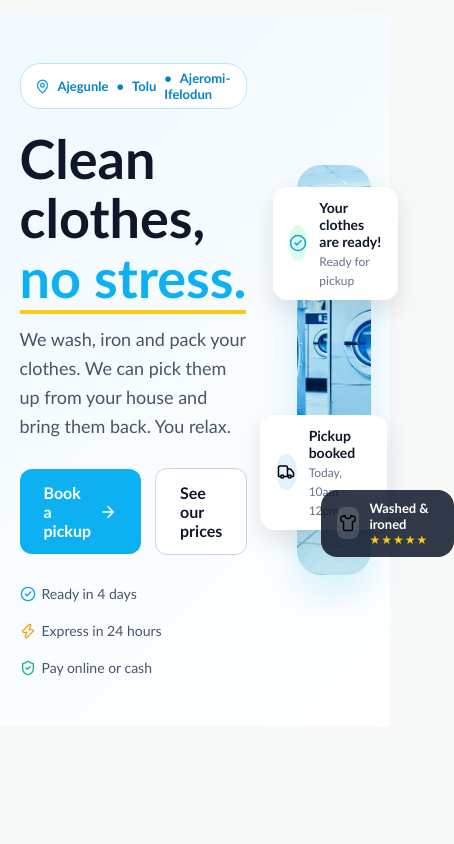
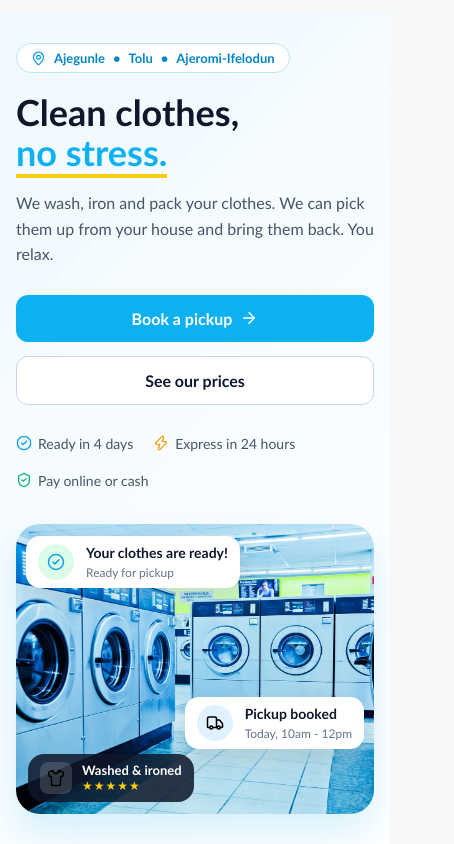
Before and after one commit to deMizzy12/first-Hero-page, a plain HTML site: page sundays-laundry/headerResponsive.html in a window 390 px wide. Shown: the part 59-903 px from the top of the page, 454 px wide, since content can reach past the window. Before the commit the page ends 844 px from the top, so only its background shows below. Drawn offline with Linux system fonts and the light colour scheme; files whose address does not match are found by name.

Commit message:
Move Sunday's Laundry Spot project into sundays-laundry folder

```diff
--- a/headerResponsive.css
+++ b/headerResponsive.css
@@ -466,3 +466,61 @@ img {
   font-size: 12px;
   letter-spacing: 1px;
 }
+@media (max-width: 768px) {
+    /* ... keep your existing mobile header & hamburger rules above this ... */
+
+    /* =========================================
+       MOBILE HERO SECTION (768px and below)
+       ========================================= */
+    .hero {
+        padding: 30px 16px;
+    }
+
+    .hero-container {
+        grid-template-columns: 1fr; /* Stacks Left Text on top, Photo below */
+        gap: 35px;
+    }
+
+    .hero-text h1 {
+        font-size: 36px;          /* Shrinks 54px headline to fit phone screens */
+    }
+
+    .hero-sub {
+        font-size: 16px;
+    }
+
+    /* Stacks the two buttons full-width for easy thumb tapping */
+    .hero-buttons {
+        flex-direction: column;
+        align-items: stretch;
+    }
+
+    .btn-primary,
+    .btn-secondary {
+        justify-content: center;
+        text-align: center;
+    }
+
+    /* Adjusts photo height & pulls floating cards inside the screen edge */
+    .main-hero-img {
+        height: 290px;
+    }
+
+    .card-top {
+        top: 12px;
+        left: 10px;
+        padding: 8px 12px;
+    }
+
+    .card-right {
+        bottom: 65px;
+        right: 10px;
+        padding: 8px 12px;
+    }
+
+    .float-pill {
+        bottom: 12px;
+        left: 12px;
+        padding: 8px 12px;
+    }
+}
--- /dev/null
+++ b/sundays-laundry/headerResponsive.css
@@ -0,0 +1,526 @@
+* {
+    padding: 0;
+    margin: 0;
+    box-sizing: border-box;
+}
+
+body {
+    min-height: 100vh;
+    width: 100%;
+    background-color: rgb(247, 248, 248);
+    display: grid;
+    grid-template-columns: 1fr;
+    align-content: start;
+    justify-items: center;
+}
+
+header {
+    height: 100px;
+    width: 90%;
+    display: flex;
+    align-items: center;
+    justify-content: space-between;
+}
+
+.logo-holder {
+    height: 80px;
+    width: auto;
+    display: flex;
+    align-items: center;
+    gap: 10px;
+}
+
+img {
+    height: 30px;
+    width: 30px;
+}
+
+.brand-details {
+    font-family: 'Gill Sans', 'Gill Sans MT', Calibri, 'Trebuchet MS', sans-serif;
+}
+
+.brand-details h1 {
+    font-size: 20px;
+    color: rgb(13, 177, 241);
+}
+
+.brand-details h1 span {
+    color: black;
+}
+
+.brand-details p {
+    font-size: 13px;
+    color: rgb(13, 177, 241);
+}
+
+.nav-menu {
+    height: 80px;
+    width: 500px;
+    display: flex;
+    align-items: center;
+    justify-content: space-evenly;
+}
+
+.nav-menu a{
+    font-family: 'Gill Sans', 'Gill Sans MT', Calibri, 'Trebuchet MS', sans-serif;
+    font-size: 18px;
+    color: grey;
+    text-decoration: none;
+    cursor: pointer;
+}
+
+.action-btns {
+    height: 80px;
+    width: 450px;
+    display: flex;
+    justify-content: space-between;
+    align-items: center;
+}
+
+.install-btn {
+    display: flex;
+    align-items: center;
+    gap: 10px;
+    padding: 10px 15px;
+    border-radius: 10px;
+    border: 1px solid rgb(25, 100, 129);
+    font-family: 'Gill Sans', 'Gill Sans MT', Calibri, 'Trebuchet MS', sans-serif;
+    color: rgb(43, 184, 240);
+    font-size: 18px;
+    background-color: rgb(247, 248, 248);
+    cursor: pointer;
+}
+
+.language-switch {
+    display: flex;
+    align-items: center;
+    gap: 4px;
+    border: 1px solid rgb(205, 209, 211);
+    border-radius: 15px;
+    padding: 3px 5px;
+    background-color: rgb(205, 209, 211);
+    color: rgb(105, 104, 104);
+    font-family: 'Gill Sans', 'Gill Sans MT', Calibri, 'Trebuchet MS', sans-serif;
+}
+
+.active {
+    border: 0px;
+    border-radius: 10px;
+    background-color: white;
+    padding: 2px 6px;
+    color: black;
+}
+
+.login-link {
+    font-family: 'Gill Sans', 'Gill Sans MT', Calibri, 'Trebuchet MS', sans-serif;
+    font-size: 18px;
+    color: grey;
+    text-decoration: none;
+}
+
+.pick-up {
+    padding: 6px 30px;
+    border-radius: 12px;
+    color: white;
+    background-color: rgb(13, 177, 241);
+    font-size: 18px;
+    border: 0;
+    cursor: pointer;
+}
+
+/* =================================================== */
+/* HIGHLIGHT 1: HAMBURGER STYLING (Hidden on Desktop)  */
+/* =================================================== */
+.hamburger-btn {
+    display: none;
+    background: none;
+    border: none;
+    font-size: 26px;
+    color: #334155;
+    cursor: pointer;
+    padding: 4px;
+}
+/* =================================================== */
+
+/* =========================================
+   RESPONSIVE RULES (Put at the very bottom)
+   ========================================= */
+
+@media (max-width: 1024px) {
+    header {
+        height: auto;
+        flex-wrap: wrap;
+        justify-content: space-between;
+        gap: 15px;
+        padding: 15px 0;
+    }
+
+    .nav-menu {
+        order: 3;
+        width: 100%;
+        height: auto;
+        justify-content: center;
+        gap: 20px;
+        border-top: 1px solid #e2eef8;
+        padding-top: 12px;
+    }
+}
+
+@media (max-width: 768px) {
+    header {
+        height: 72px;
+        width: 100%;
+        flex-direction: row;
+        justify-content: space-between;
+        align-items: center;
+        padding: 0 16px;
+    }
+
+    /* Compact mobile logo */
+    .logo-holder {
+        height: auto;
+        gap: 8px;
+    }
+
+    .brand-details p {
+        display: none; /* Hides "CLEANER CLOTHES, BETTER LIVING" */
+    }
+
+    .brand-details h1 {
+        font-size: 14px;
+        max-width: 95px;
+        line-height: 1.15;
+    }
+
+    /* Reset fixed 450px width so right controls fit cleanly on phones */
+    .action-btns {
+        width: auto;
+        height: auto;
+        gap: 12px;
+    }
+
+    /* Hide desktop links and extra buttons */
+    .nav-menu,
+    .install-btn,
+    .login-link,
+    .pick-up {
+        display: none;
+    }
+
+    /* =================================================== */
+    /* HIGHLIGHT 2: HAMBURGER STYLING (Shown on Mobile)    */
+    /* =================================================== */
+    .hamburger-btn {
+        display: block;
+    }
+    /* =================================================== */
+}
+
+.hero {
+  width: 100%;
+  background: linear-gradient(135deg, #f0f9ff 0%, #ffffff 100%);
+  padding: 50px 5%;
+}
+
+.hero-container {
+  max-width: 1200px;
+  margin: 0 auto;
+  display: grid;
+  grid-template-columns: 1fr 1fr;
+  align-items: center;
+  gap: 50px;
+}
+
+/* Location Pill Badge  */
+.location {
+  display: inline-flex;
+  align-items: center;
+  gap: 8px;
+  background-color: #ffffff;
+  border: 1px solid #bae6fd;
+  color: #0284c7;
+  font-family: 'Gill Sans', 'Gill Sans MT', Calibri, 'Trebuchet MS', sans-serif;
+  font-size: 13px;
+  font-weight: 600;
+  padding: 6px 14px;
+  border-radius: 20px;
+  margin-bottom: 20px;
+}
+
+/* Makes the location pin icon small and blue */
+.location-icon{
+  width: 15px;
+  height: 15px;
+  filter: invert(48%) sepia(79%) saturate(2476%) hue-rotate(176deg) brightness(95%) contrast(95%);
+}
+
+/* Turns the vertical bullet list into a horizontal inline list */
+.location-list{
+  list-style: none;
+  display: inline-flex;
+  align-items: center;
+  gap: 8px;
+}
+
+/* Adds the "•" dot between Tolu and Ajeromi-Ifelodun */
+.location-list li + li::before {
+  content: "•";
+  margin-right: 8px;
+  color: #0284c7;
+}
+
+/* Main Hero Headline */
+.hero-text h1 {
+  font-family: 'Gill Sans', 'Gill Sans MT', Calibri, 'Trebuchet MS', sans-serif;
+  font-size: 54px;
+  font-weight: 800;
+  line-height: 1.1;
+  color: #0f172a;
+  margin-bottom: 18px;
+}
+
+/* Blue "no stress." with yellow bottom border */
+.hero-text h1 .highlight {
+  color: rgb(13, 177, 241);
+  border-bottom: 4px solid #facc15;
+}
+
+/* Subheadline Paragraph */
+ .hero-sub {
+  font-family: 'Gill Sans', 'Gill Sans MT', Calibri, 'Trebuchet MS', sans-serif;
+  font-size: 18px;
+  color: #475569;
+  line-height: 1.6;
+  margin-bottom: 28px;
+  max-width: 480px;
+}
+
+/* Hero Action Buttons */
+.hero-buttons {
+  display: flex;
+  align-items: center;
+  gap: 14px;
+  margin-bottom: 30px;
+}
+
+.btn-primary {
+  display: inline-flex;     /* Lines "Book a pickup" and the arrow icon up side-by-side */
+  align-items: center;      /* Centers the arrow vertically with the text */
+  gap: 8px;                 /* Adds clean space between text and arrow */
+  background-color: rgb(13, 177, 241);
+  color: #ffffff;
+  text-decoration: none;
+  font-family: 'Gill Sans', 'Gill Sans MT', Calibri, 'Trebuchet MS', sans-serif;
+  font-size: 16px;
+  font-weight: 600;
+  padding: 14px 24px;
+  border-radius: 12px;
+}
+
+.btn-primary img {
+  width: 18px;
+  height: 18px;
+  filter: brightness(0) invert(1); /* Turns a black SVG arrow pure white to match the button text */
+}
+
+.btn-secondary {
+  background-color: #ffffff;
+  color: #0f172a;
+  text-decoration: none;
+  font-family: 'Gill Sans', 'Gill Sans MT', Calibri, 'Trebuchet MS', sans-serif;
+  font-size: 16px;
+  font-weight: 600;
+  padding: 14px 24px;
+  border-radius: 12px;
+  border: 1px solid #cbd5e1;
+}
+
+/* Bottom 3 Trust Perks with SVGs */
+.hero-perks {
+  display: flex;
+  flex-wrap: wrap;
+  gap: 20px;
+}
+
+.perk-item {
+  display: flex;
+  align-items: center;
+  gap: 6px;
+  font-family: 'Gill Sans', 'Gill Sans MT', Calibri, 'Trebuchet MS', sans-serif;
+  font-size: 14px;
+  color: #475569;
+  font-weight: 500;
+}
+
+.perk-item img {
+  width: 16px;
+  height: 16px;
+}
+
+/* =========================================
+   RIGHT HERO COLUMN (Image + Floating Cards)
+   ========================================= */
+.hero-visual {
+  position: relative; /* Anchor fence so floating cards stay attached to this photo */
+}
+
+.main-hero-img {
+  width: 100%;
+  height: 410px;
+  object-fit: cover; /* Crops cleanly without stretching the washing machines */
+  border-radius: 24px;
+  box-shadow: 0 20px 35px rgba(14, 165, 233, 0.15);
+  display: block;
+}
+
+/* Shared Styling for Both White Floating Cards */
+.float-card {
+  position: absolute;
+  background-color: #ffffff;
+  padding: 12px 16px;
+  border-radius: 14px;
+  box-shadow: 0 10px 25px rgba(0, 0, 0, 0.1);
+  display: flex;
+  align-items: center;
+  gap: 12px;
+  font-family: 'Gill Sans', 'Gill Sans MT', Calibri, 'Trebuchet MS', sans-serif;
+}
+
+.float-card strong {
+  display: block;
+  font-size: 14px;
+  color: #0f172a;
+}
+
+.float-card span {
+  font-size: 12px;
+  color: #64748b;
+}
+
+/* Circular Icon Badges inside Floating Cards */
+.float-icon {
+  width: 36px;
+  height: 36px;
+  border-radius: 50%;
+  display: grid;
+  place-items: center;
+}
+
+.float-icon img {
+  width: 18px;
+  height: 18px;
+}
+
+.float-icon.green {
+  background-color: #dcfce7;
+}
+
+.float-icon.blue {
+  background-color: #e0f2fe;
+}
+
+/* Top-Left Card Position */
+.card-top {
+  top: 22px;
+  left: -24px;
+}
+
+/* Bottom-Right Card Position */
+.card-right {
+  bottom: 45px;
+  right: -16px;
+}
+
+/* Bottom Dark Pill ("Washed & ironed") */
+.float-pill {
+  position: absolute;
+  bottom: 18px;
+  left: 24px;
+  background-color: rgba(15, 23, 42, 0.85);
+  color: #ffffff;
+  padding: 10px 16px;
+  border-radius: 16px;
+  display: flex;
+  align-items: center;
+  gap: 10px;
+  font-family: 'Gill Sans', 'Gill Sans MT', Calibri, 'Trebuchet MS', sans-serif;
+  font-size: 13px;
+}
+
+.pill-icon {
+  width: 32px;
+  height: 32px;
+  border-radius: 8px;
+  background-color: rgba(255, 255, 255, 0.15);
+  display: grid;
+  place-items: center;
+}
+
+.pill-icon img {
+  width: 18px;
+  height: 18px;
+}
+
+.stars {
+  color: #facc15;
+  font-size: 12px;
+  letter-spacing: 1px;
+}
+@media (max-width: 768px) {
+    /* ... keep your existing mobile header & hamburger rules above this ... */
+
+    /* =========================================
+       MOBILE HERO SECTION (768px and below)
+       ========================================= */
+    .hero {
+        padding: 30px 16px;
+    }
+
+    .hero-container {
+        grid-template-columns: 1fr; /* Stacks Left Text on top, Photo below */
+        gap: 35px;
+    }
+
+    .hero-text h1 {
+        font-size: 36px;          /* Shrinks 54px headline to fit phone screens */
+    }
+
+    .hero-sub {
+        font-size: 16px;
+    }
+
+    /* Stacks the two buttons full-width for easy thumb tapping */
+    .hero-buttons {
+        flex-direction: column;
+        align-items: stretch;
+    }
+
+    .btn-primary,
+    .btn-secondary {
+        justify-content: center;
+        text-align: center;
+    }
+
+    /* Adjusts photo height & pulls floating cards inside the screen edge */
+    .main-hero-img {
+        height: 290px;
+    }
+
+    .card-top {
+        top: 12px;
+        left: 10px;
+        padding: 8px 12px;
+    }
+
+    .card-right {
+        bottom: 65px;
+        right: 10px;
+        padding: 8px 12px;
+    }
+
+    .float-pill {
+        bottom: 12px;
+        left: 12px;
+        padding: 8px 12px;
+    }
+}
```
Also changed, not shown: sundays-laundry/flash.svg (renamed from flash.svg), sundays-laundry/headerResponsive.html (renamed from headerResponsive.html), sundays-laundry/hero.jpeg (renamed from hero.jpeg), sundays-laundry/location.svg (renamed from location.svg), sundays-laundry/logo.png (renamed from logo.png), sundays-laundry/lorry.svg (renamed from lorry.svg), sundays-laundry/right-arrow.svg (renamed from right-arrow.svg), sundays-laundry/shield.svg (renamed from shield.svg), sundays-laundry/tick.svg (renamed from tick.svg).
